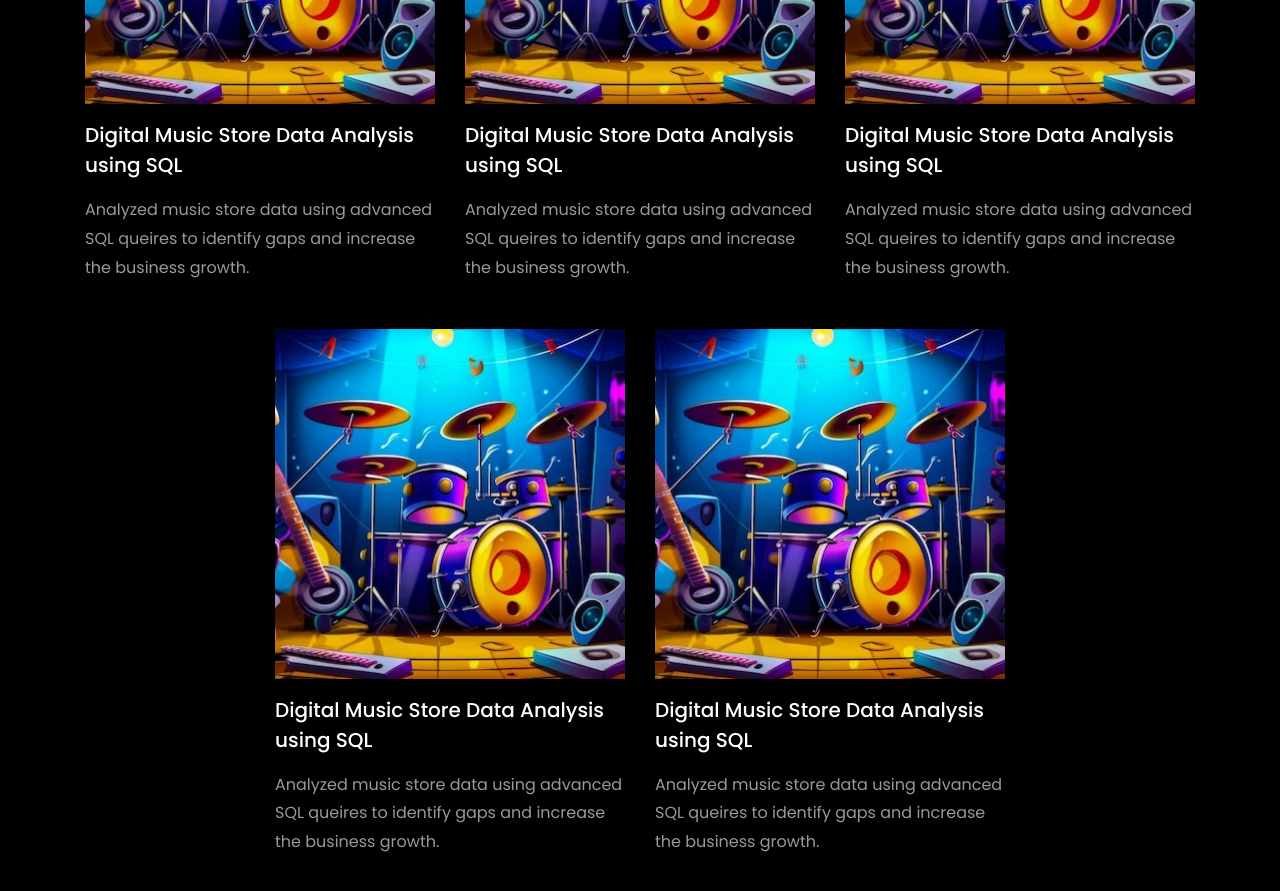
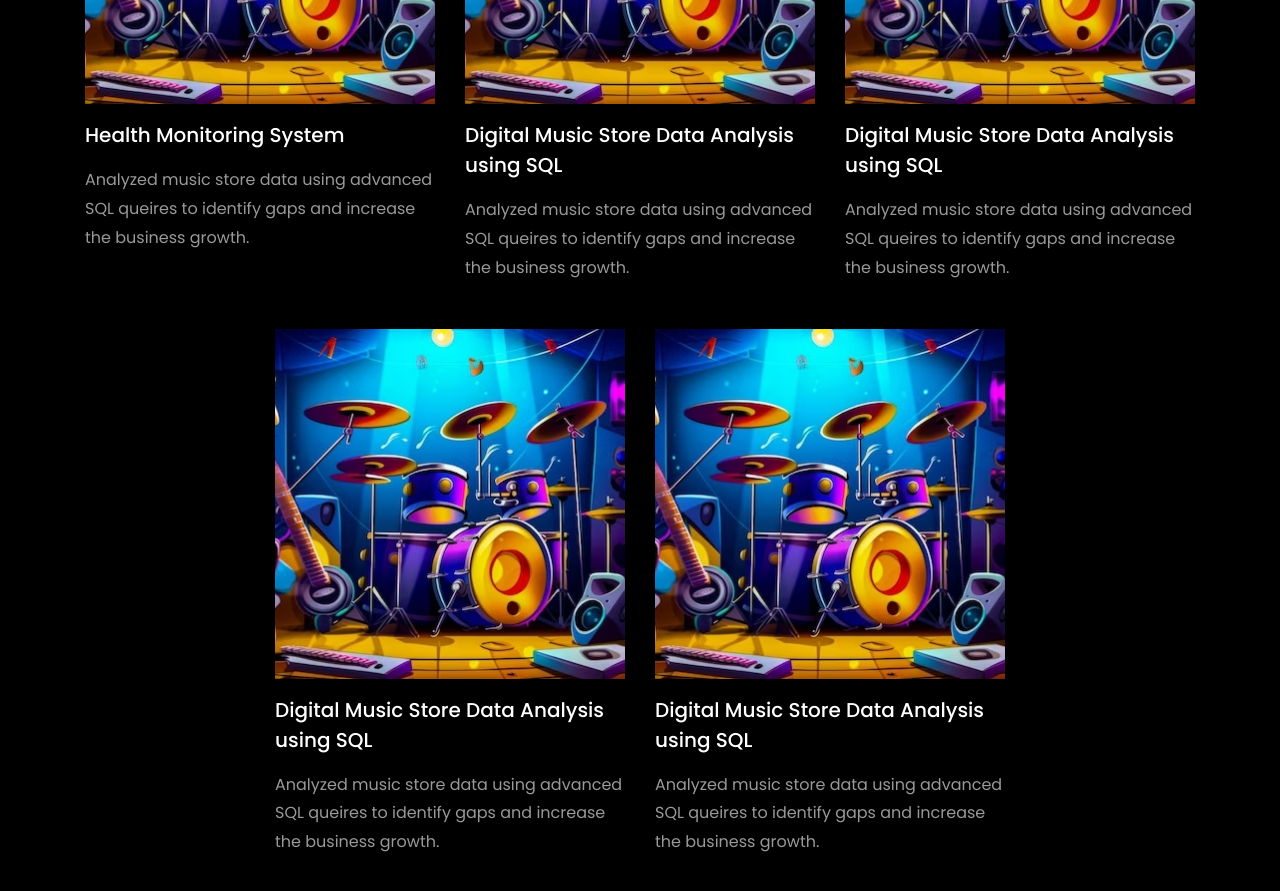
Before and after one commit to rohit-balekundri/portfolio, a plain HTML site: page index.html in a window 1280 px wide. Shown: the part 3140-4031 px from the top of the page. Drawn offline with nearby package versions, Linux system fonts and the light colour scheme; files that its build step writes are made by us from their sources; files whose address does not match are found by name.

Commit message:
Added a project title

```diff
--- a/index.html
+++ b/index.html
@@ -412,8 +412,7 @@
 						<div class="text mt-3 float-right d-block">
 
 							<h3 class="heading"><a
-									href="https://github.com/rohit-balekundri/health-monitoring-system" target="_blank">Digital
-									Music Store Data Analysis using SQL</a></h3>
+									href="https://github.com/rohit-balekundri/health-monitoring-system" target="_blank">Health Monitoring System</a></h3>
 							<p>Analyzed music store data using advanced SQL queires to identify gaps and increase the
 								business growth.</p>
 						</div>
```
